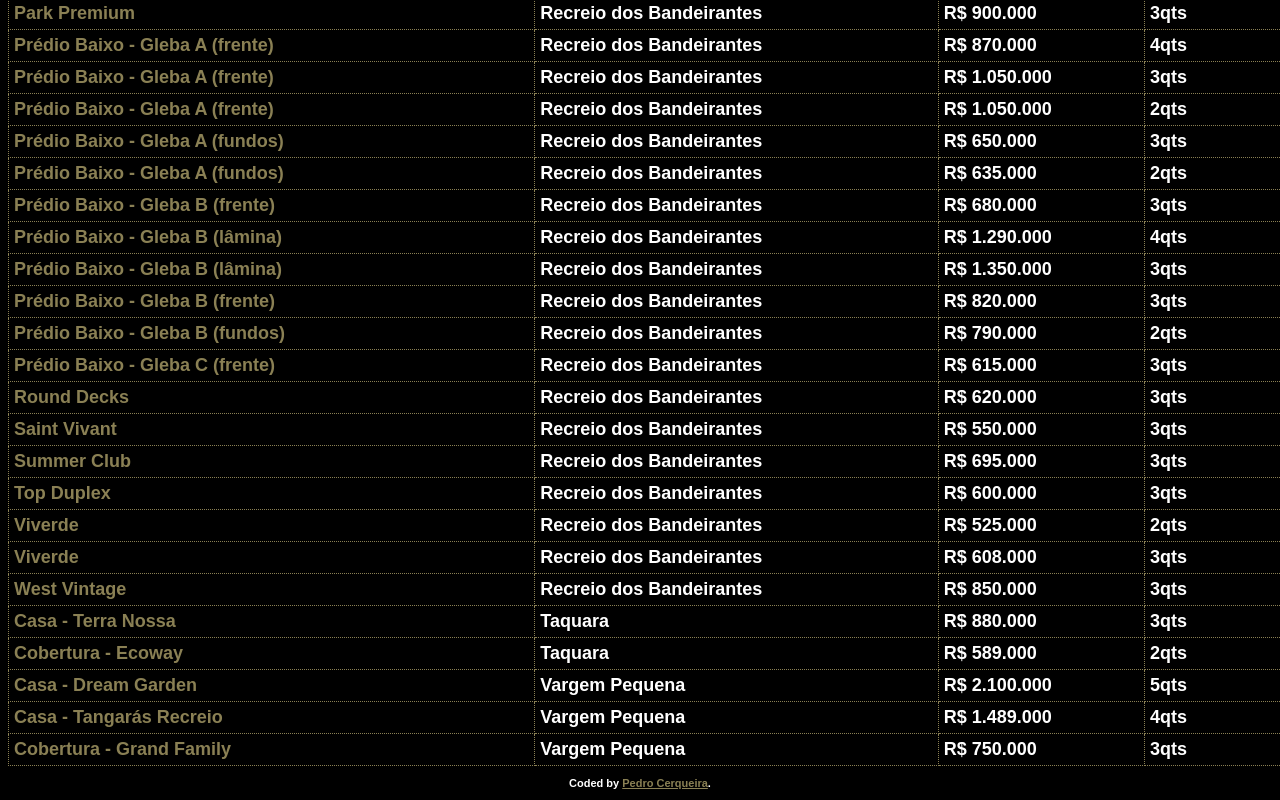
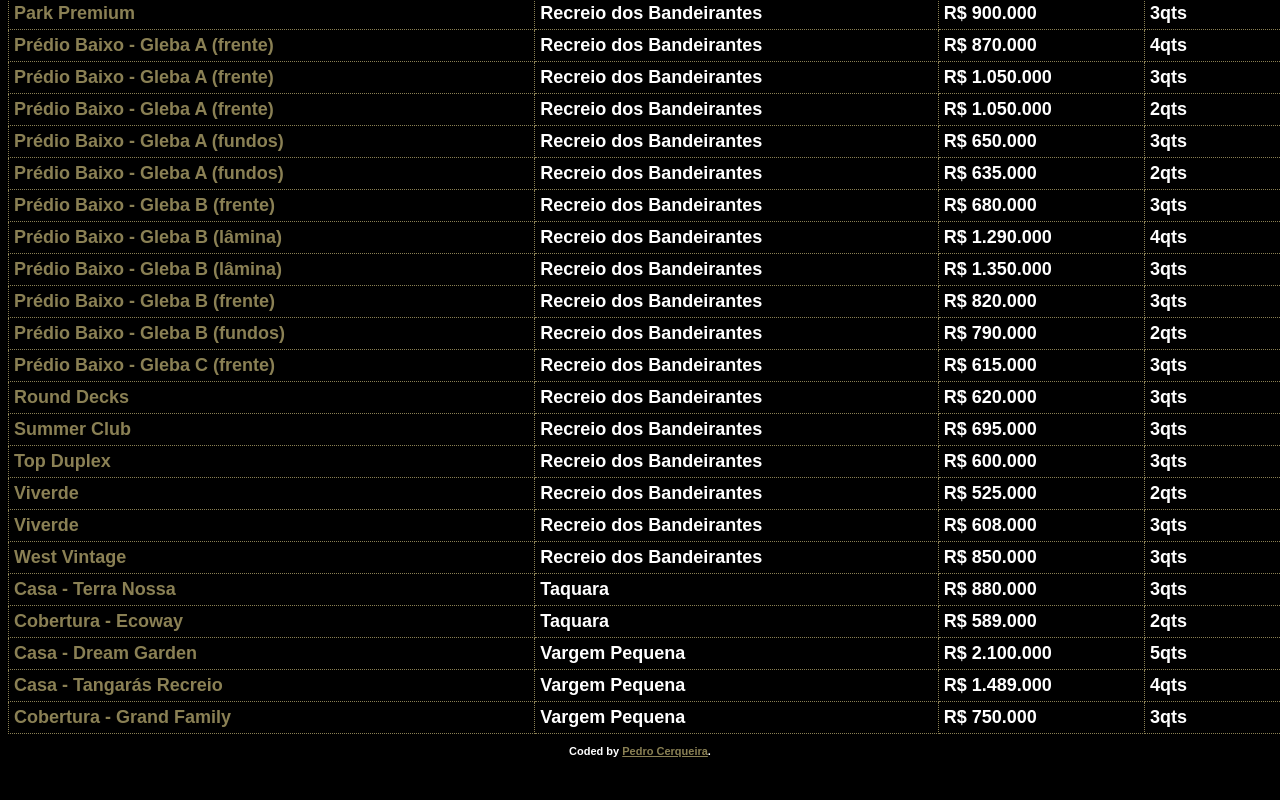
Before and after one commit to PedroCrqs/planilha-de-opcoes, a plain HTML site: page index.html in a window 1280 px wide. Shown: the part 2030-2830 px from the top of the page. After the commit the page ends 2798 px from the top, so only its background shows below. Drawn offline with Linux system fonts and the light colour scheme; a web font is replaced by a local one.

Commit message:
saint vivant suspended

```diff
--- a/index.html
+++ b/index.html
@@ -959,19 +959,6 @@
           <td>
             <a
               class="bName"
-              href="https://drive.google.com/drive/u/1/folders/1NN1tscODvHLM2prg5P-QieWeRwWkr6U_"
-              target="_blank"
-              >Saint Vivant</a
-            >
-          </td>
-          <td>Recreio dos Bandeirantes</td>
-          <td>R$ 550.000</td>
-          <td>3qts</td>
-        </tr>
-        <tr>
-          <td>
-            <a
-              class="bName"
               href="https://drive.google.com/drive/u/1/folders/1j0J9eID35saQqMrgvUPqC21VaIVSccGd"
               target="_blank"
               >Summer Club</a
```
